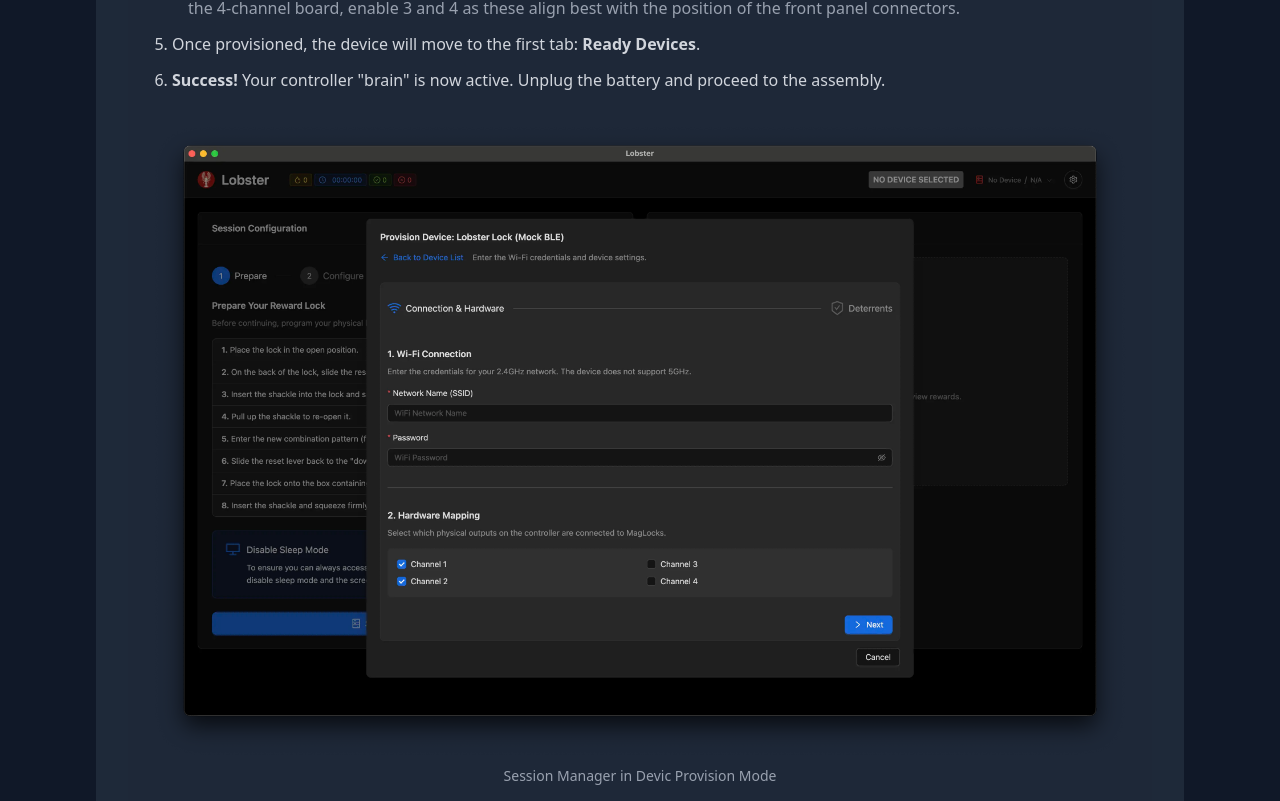
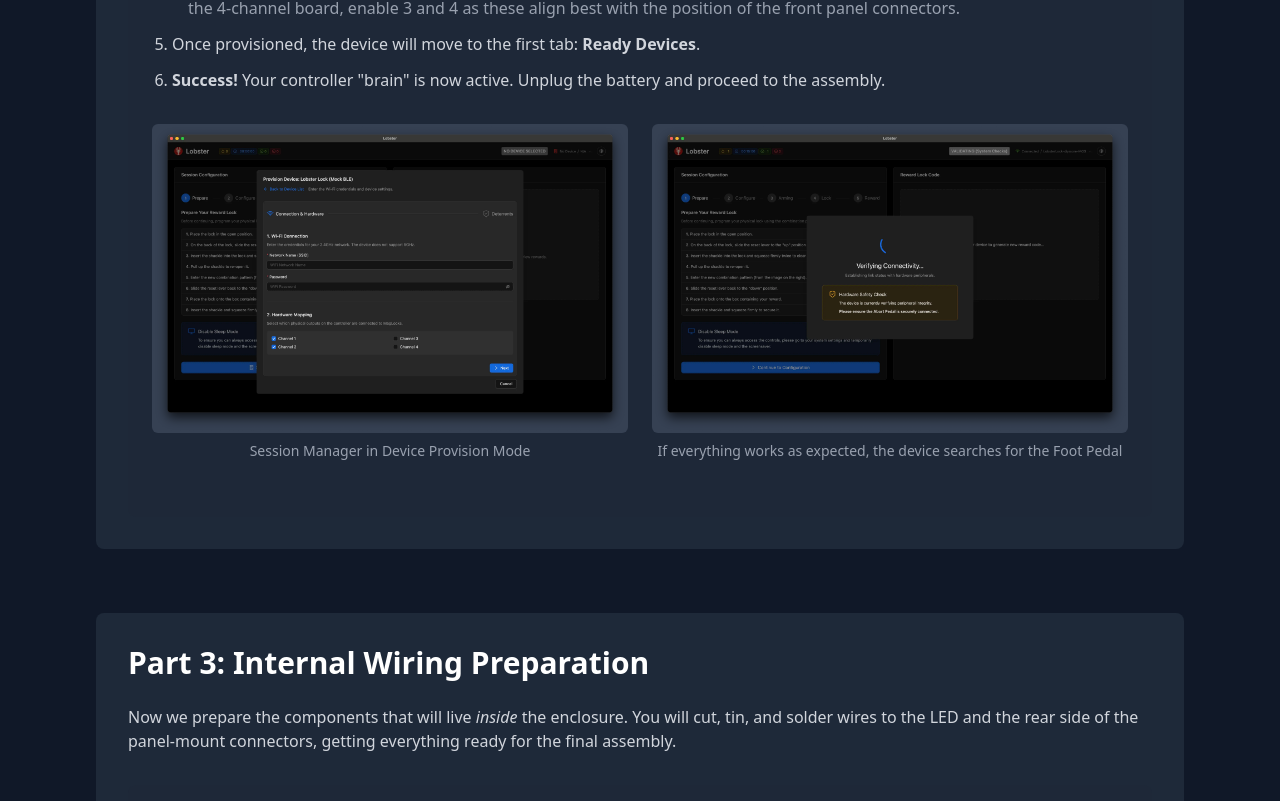
Before and after one commit to lobstertools/lobstertools.github.io, a React (Vite) app: page /build-controller in a window 1280 px wide. Shown: the part 7779-8580 px from the top of the page. Built offline with nearby package versions, Linux system fonts and the light colour scheme; no server answers.

Commit message:
Added VALIDATING screenshot

```diff
--- a/src/pages/BuildControllerPage.tsx
+++ b/src/pages/BuildControllerPage.tsx
@@ -25,8 +25,9 @@ import flasherSrc from '@/images/controller/session_manager_device_flasher.webp?
 import flasherSrcSet from '@/images/controller/session_manager_device_flasher.webp?w=400;800;1200&format=webp&as=srcset';
 import provisionSrc from '@/images/controller/session_manager_device_provision.webp?w=1200&format=webp';
 import provisionSrcSet from '@/images/controller/session_manager_device_provision.webp?w=400;800;1200&format=webp&as=srcset';
-import hardwareTestSrc from '@/images/controller/session_manager_hardware_test.webp?w=1200&format=webp';
-import hardwareTestSrcSet from '@/images/controller/session_manager_hardware_test.webp?w=400;800;1200&format=webp&as=srcset';
+import verifyingSrc from '@/images/controller/session_manager_verifying.webp?w=1200&format=webp';
+import verifyingSet from '@/images/controller/session_manager_verifying.webp?w=400;800;1200&format=webp&as=srcset';
+
 
 // Part 3
 import cutWiresSrc from '@/images/controller/switch_and_led_cut_to_size.webp?w=1200&format=webp';
@@ -59,6 +60,8 @@ import insideBoxSrc from '@/images/controller/controller_inside_the_box.webp?w=1
 import insideBoxSrcSet from '@/images/controller/controller_inside_the_box.webp?w=400;800;1200&format=webp&as=srcset';
 import stickyPadSrc from '@/images/controller/controller_with_sticky_pad.webp?w=1200&format=webp';
 import stickyPadSrcSet from '@/images/controller/controller_with_sticky_pad.webp?w=400;800;1200&format=webp&as=srcset';
+import hardwareTestSrc from '@/images/controller/session_manager_hardware_test.webp?w=1200&format=webp';
+import hardwareTestSrcSet from '@/images/controller/session_manager_hardware_test.webp?w=400;800;1200&format=webp&as=srcset';
 
 
 export const BuildControllerPage = () => (
@@ -368,14 +371,20 @@ export const BuildControllerPage = () => (
                                 </li>
                             </ol>
 
-                            <TutorialImage
-                                src={provisionSrc}
-                                srcSet={provisionSrcSet}
-                                alt="Session Manager in Devic Provision Mode"
-                                wrapperClassName="mb-4"
-                                className="w-full h-auto rounded-md"
-                            />
-
+                            <div className="grid grid-cols-1 md:grid-cols-2 gap-4 md:gap-6 mb-8">
+                                <ImageOverlay
+                                    src={provisionSrc}
+                                    srcSet={provisionSrcSet}
+                                    alt="Session Manager in Device Provision Mode"
+                                    className="w-full h-auto rounded-md"
+                                />
+                                <ImageOverlay
+                                    src={verifyingSrc}
+                                    srcSet={verifyingSet}
+                                    alt="If everything works as expected, the device searches for the Foot Pedal"
+                                    className="w-full h-auto rounded-md"
+                                />
+                            </div>
                         </div>
                     </div>
                 </div>
```
Also changed, not shown: src/images/controller/session_manager_verifying.webp (added).
